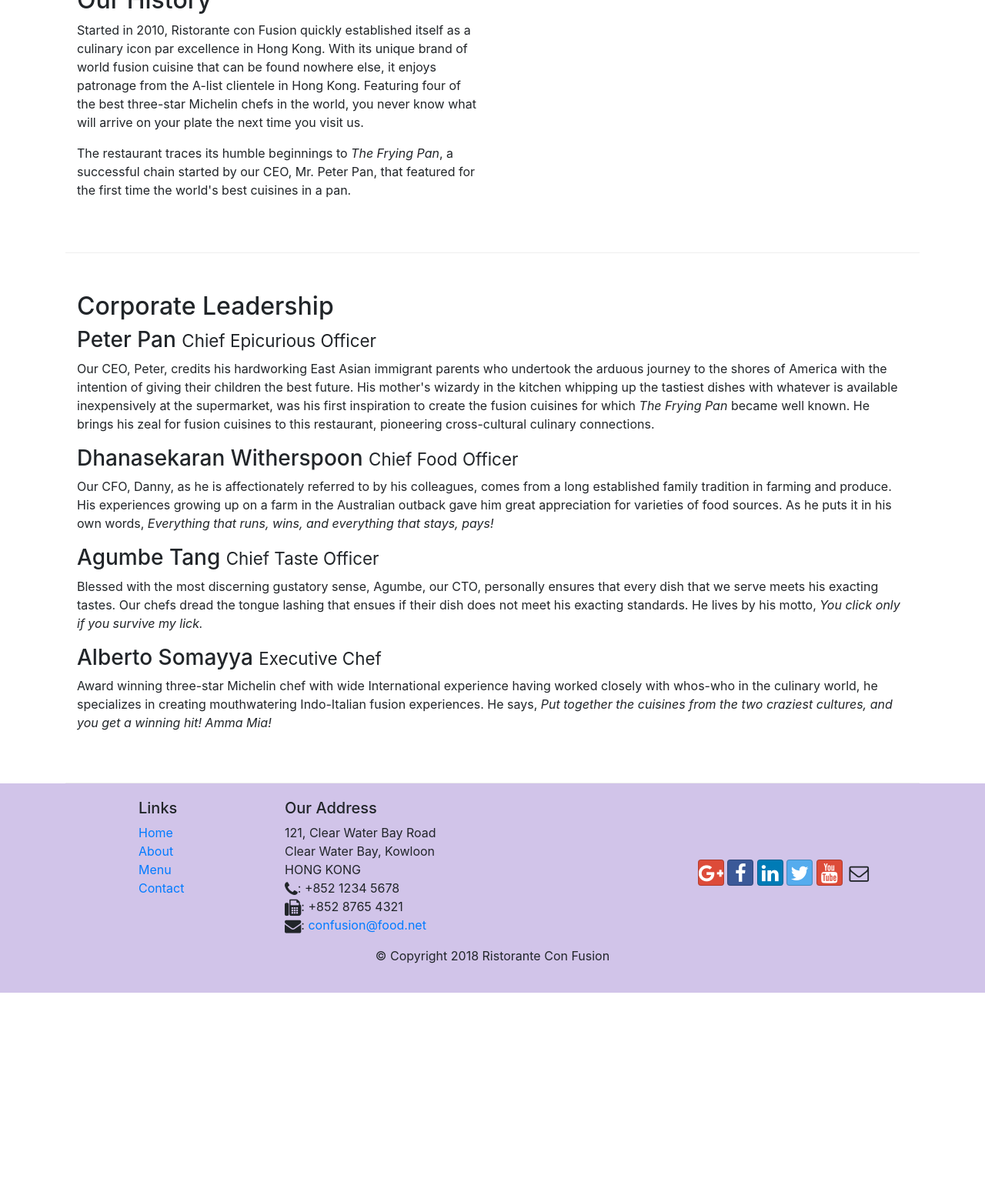
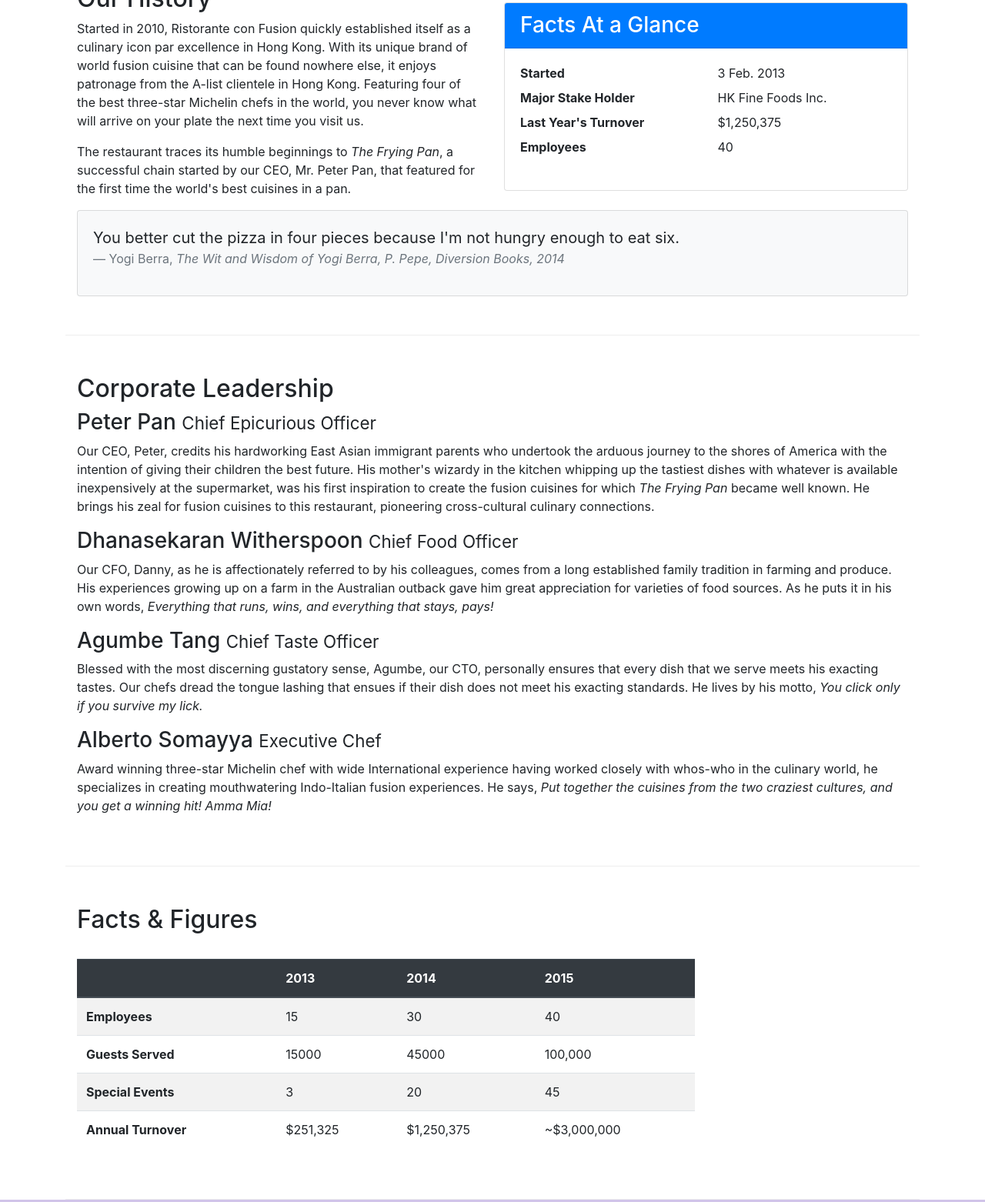
Before and after one commit to parmar-abhinav/Coursera-Bootstrap-Restorante, a website: page aboutus.html in a window 1280 px wide. Shown: the part 536-2098 px from the top of the page at 77% size. Before the commit the page ends 1826 px from the top, so only its background shows below. Drawn offline with nearby package versions, Linux system fonts and the light colour scheme.

Commit message:
Tables & cards

```diff
--- a/aboutus.html
+++ b/aboutus.html
@@ -72,6 +72,33 @@
                     our CEO, Mr. Peter Pan, that featured for the first time the world's best cuisines in a pan.</p>
             </div>
             <div class="col-12 col-sm-6">
+                <div class="card">
+                    <h3 class="card-header bg-primary text-white">Facts At a Glance</h3>
+                    <div class="card-body">
+                        <dl class="row">
+                            <dt class="col-6">Started</dt>
+                            <dd class="col-6">3 Feb. 2013</dd>
+                            <dt class="col-6">Major Stake Holder</dt>
+                            <dd class="col-6">HK Fine Foods Inc.</dd>
+                            <dt class="col-6">Last Year's Turnover</dt>
+                            <dd class="col-6">$1,250,375</dd>
+                            <dt class="col-6">Employees</dt>
+                            <dd class="col-6">40</dd>
+                        </dl>
+                    </div>
+                </div>
+            </div>
+            <div class="col-12">
+                <div class="card card-body bg-light">
+                    <blockquote class="blockquote">
+                        <p class="mb-0">You better cut the pizza in four pieces because
+                            I'm not hungry enough to eat six.</p>
+                        <footer class="blockquote-footer">Yogi Berra,
+                            <cite title="Source Title">The Wit and Wisdom of Yogi Berra,
+                            P. Pepe, Diversion Books, 2014</cite>
+                        </footer>
+                    </blockquote>
+                </div>
             </div>
         </div>
 
@@ -103,6 +130,52 @@
                         winning hit! Amma Mia!</em></p>
             </div>
         </div>
+        <div class="row row-content">
+            <div class="col-12 col-sm-9">
+                <h2>Facts &amp; Figures</h2>
+                <br>
+                <div class="table-responsive">
+                    <table class="table table-striped">
+                        <thead class="thead-dark">
+                            <tr>
+                                <th>&nbsp;</th>
+                                <th>2013</th>
+                                <th>2014</th>
+                                <th>2015</th>
+                            </tr>
+                        </thead>
+                        <tbody>
+                            <tr>
+                                <th>Employees</th>
+                                <td>15</td>
+                                <td>30</td>
+                                <td>40</td>
+                            </tr>
+                            <tr>
+                                <th>Guests Served</th>
+                                <td>15000</td>
+                                <td>45000</td>
+                                <td>100,000</td>
+                            </tr>
+                            <tr>
+                                <th>Special Events</th>
+                                <td>3</td>
+                                <td>20</td>
+                                <td>45</td>
+                            </tr>
+                            <tr>
+                                <th>Annual Turnover</th>
+                                <td>$251,325</td>
+                                <td>$1,250,375</td>
+                                <td>~$3,000,000</td>
+                            </tr>
+                        </tbody>
+                    </table>
+                </div>
+            </div>
+             <div class="col-12 col-sm-3">
+            </div>
+       </div>
 
     </div>
 
```
